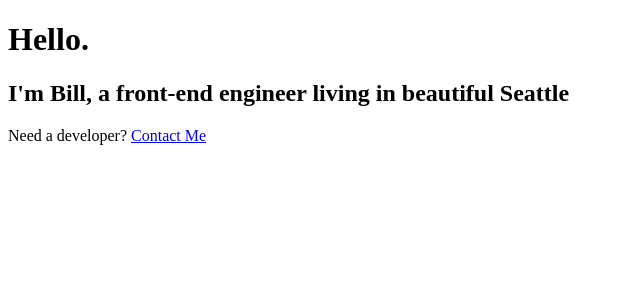
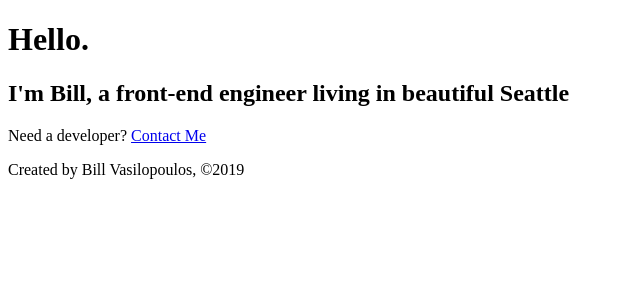
Before and after one commit to bvasilop/Gatsby-React-Blog, a Gatsby app: page / in a window 1280 px wide. Shown: the top 300 px of the page, without its empty margins (0-640 px from the left). Built offline with nearby package versions, Linux system fonts and the light colour scheme.

Commit message:
added footer component to all pages

```diff
--- /dev/null
+++ b/src/components/footer.js
@@ -0,0 +1,11 @@
+import React from 'react';
+
+const Footer = () => {
+    return (
+        <footer>
+            <p>Created by Bill Vasilopoulos, ©2019</p>
+        </footer>
+    )
+};
+
+export default Footer;
--- a/src/pages/about.js
+++ b/src/pages/about.js
@@ -1,5 +1,6 @@
 import React from 'react';
 import { Link } from 'gatsby';
+import Footer from '../components/footer';
 
 /* eslint-disable */
 
@@ -9,6 +10,7 @@ const AboutPage = () => {
             <h1>About</h1>
             <p>I'm Bill Vasilopoulos and I like to build beautiful websites here in Seattle</p>
             <p><Link to="/contact">Contact Me</Link></p>
+            <Footer />
         </div>
     )
 };
--- a/src/pages/blog.js
+++ b/src/pages/blog.js
@@ -1,4 +1,5 @@
 import React from 'react';
+import Footer from '../components/footer';
 
 /* eslint-disable */
 
@@ -7,6 +8,7 @@ const BlogPage = () => {
         <div>
             <h1>Blog</h1>
             <p>Posts will show up here later.</p>
+            <Footer />
         </div>
     )
 };
--- a/src/pages/contact.js
+++ b/src/pages/contact.js
@@ -1,4 +1,5 @@
 import React from 'react';
+import Footer from '../components/footer';
 
 /* eslint-disable */
 
@@ -19,6 +20,7 @@ const ContactPage = () => {
                         </a>
                     </li>
             </ul>
+            <Footer />
         </div>
     )
 };
--- a/src/pages/index.js
+++ b/src/pages/index.js
@@ -1,5 +1,6 @@
 import React from 'react';
 import { Link } from 'gatsby';
+import Footer from '../components/footer';
 
 /* eslint-disable */
 
@@ -9,6 +10,7 @@ const IndexPage = () => {
             <h1>Hello.</h1>
             <h2>I'm Bill, a front-end engineer living in beautiful Seattle</h2>
             <p>Need a developer? <Link to="/contact">Contact Me</Link></p>
+            <Footer />
         </div>
     )
 };
```
